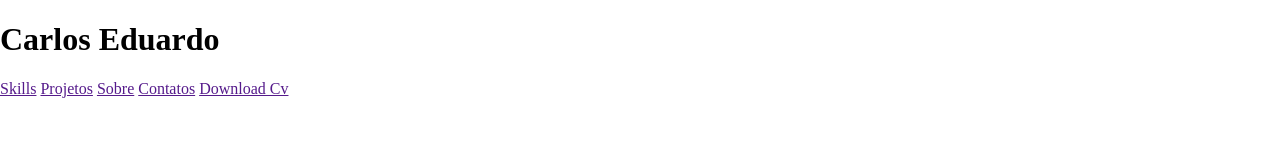
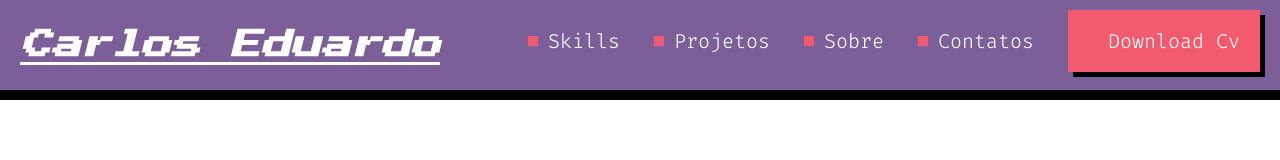
Before and after one commit to OCarlosEduardo/projeto-site-portifolio-, a plain HTML site: page index.html in a window 1280 px wide. Drawn offline with Linux system fonts and the light colour scheme; files that its build step writes are made by us from their sources.

Commit message:
Update index.html

```diff
--- a/index.html
+++ b/index.html
@@ -19,7 +19,7 @@
       rel="stylesheet"
     />
     <!-- ---------------------------------------------------------------------------------- -->
-    <link rel="stylesheet" href="css/index.css" />
+    <link rel="stylesheet" href="css/style.css" />
     <title>Carlos Eduardo</title>
   </head>
 
```
